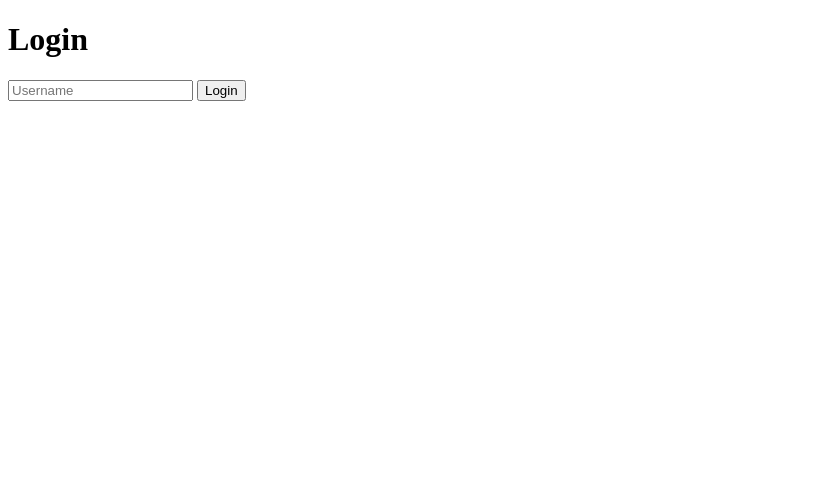
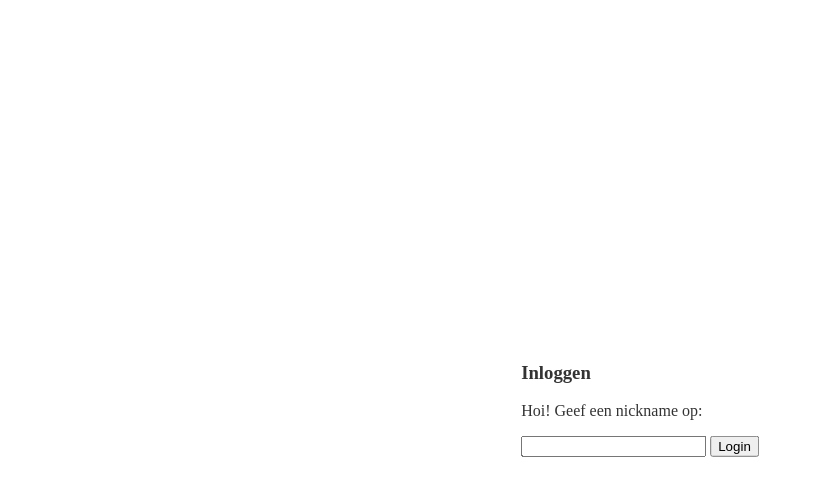
Before and after one commit to IzKuipers/Socket-rPlace-Frontend, a Svelte app: page / in a window 1280 px wide. Shown: the top 496 px of the page, without its empty margins (0-814 px from the left). Built offline with nearby package versions, Linux system fonts and the light colour scheme.

Commit message:
Begin main frontend

```diff
--- a/src/App.svelte
+++ b/src/App.svelte
@@ -1,91 +1,14 @@
-<!--
-
-  IMPORTANT NOTICE
-
-  This is a TEST FILE. Used to test the backend, nothing else. UI implementation will begin once initial backend features have been added and tested.
-
-  - Izaak Kuipers, Oct 10 2022
-
--->
 <script lang="ts">
-  import SocketIO from "socket.io-client";
-  import type { Socket } from "socket.io-client";
-  let connected = false;
-  let userData = null;
-
-  let username = "";
-  let socket: Socket;
-  let clients: any[] = [];
-  let grid: any[] = [];
-  let coins: number = 0;
-
-  let x;
-  let y;
-
-  async function login() {
-    socket = SocketIO("localhost:3190");
-
-    socket.on("server-connected", (g, c) => {
-      grid = g;
-      coins = c;
-      console.log("Connected!");
-      socket.emit("join", username, (user, coins) => {
-        userData = user;
-        connected = true;
-        console.log(user);
-        console.log(`login debuggable: `, grid, coins);
-      });
-    });
-
-    socket.on("connect_error", () => {
-      disconnect();
-    });
-
-    socket.on("update-presence", (c) => {
-      clients = c;
-      console.log(c);
-    });
-
-    socket.on("update-grid", (g) => (grid = g));
-
-    socket.on("update-coins", (c) => {
-      coins = c;
-    });
-  }
-
-  async function disconnect() {
-    socket.disconnect();
-
-    userData = null;
-    connected = false;
-  }
-
-  async function place() {
-    socket.emit("place", username, x, y, (v) => {
-      if (!v) console.error("FAIL");
-    });
-  }
+  import "./css/main.css";
+  import Login from "./lib/Login.svelte";
+  import Main from "./lib/Main.svelte";
+  import { LoggedIn } from "./ts/env";
 </script>
 
-<h1>Login</h1>
-{#if !connected}
-  <input bind:value={username} placeholder="Username" />
-  <button on:click={login}>Login</button>
-{:else}
-  <input type="number" placeholder="x" bind:value={x} />
-  <input type="number" placeholder="y" bind:value={y} />
-  <button on:click={place}>Place</button>
-  <button on:click={disconnect}>Logout</button>
-  <h3>Users</h3>
-  {#each clients as client}
-    <p>
-      {client.name}: <span style="color: {client.color}">{client.color}</span>
-    </p>
-  {/each}
-  <h3>Grid</h3>
-  {#each grid as cell}
-    <p>
-      {cell.x}x{cell.y}: <span style="color: {cell.c}">{cell.c}</span>
-    </p>
-  {/each}
-{/if}
+<div class="app">
+  {#if $LoggedIn}
+    <Main />
+  {:else}
+    <Login />
+  {/if}
+</div>
--- /dev/null
+++ b/src/css/app.css
@@ -0,0 +1,11 @@
+div.app {
+  background-color: var(--bg);
+  color: var(--fg);
+  box-sizing: border-box;
+  width: 100%;
+  height: 100%;
+  position: fixed;
+  margin: 0;
+  left: 0px;
+  top: 0px;
+}
--- /dev/null
+++ b/src/css/colors.css
@@ -0,0 +1,130 @@
+:root div.app {
+  --bg: #fff;
+  --fg: #333;
+  --border-clr: #d1d1d1;
+  --clr-red-bg: #ffc5c5;
+  --clr-red-fg: #c50000;
+  --clr-green-bg: #92ff8f;
+  --clr-green-fg: #299126;
+  --clr-yellow-bg: #ffecaa;
+  --clr-yellow-fg: #a58b2f;
+  --clr-orange-bg: #ffe1b5;
+  --clr-orange-fg: #af7011;
+  --clr-blue-bg: #8fd0ff;
+  --clr-blue-fg: #1566a0;
+  --clr-aqua-bg: #ddfff3;
+  --clr-aqua-fg: #39a17d;
+  --button-bg: #f1f1f1;
+  --button-hover-bg: #e8e8e8;
+  --button-active-bg: #e0e0e0;
+  --zermelo-appointment-bg: var(--button-bg);
+}
+
+@media screen and (prefers-color-scheme: dark) {
+  :root div.app {
+    --bg: #222;
+    --fg: #ccc;
+    --border-clr: #434343;
+    --clr-red-bg: #452929;
+    --clr-red-fg: #ff7e7e;
+    --clr-green-bg: #283e28;
+    --clr-green-fg: #a8ffa6;
+    --clr-yellow-bg: #49432e;
+    --clr-yellow-fg: #ffe073;
+    --clr-orange-bg: #543d1b;
+    --clr-orange-fg: #ffad32;
+    --clr-blue-bg: #273a48;
+    --clr-blue-fg: #96d3ff;
+    --clr-aqua-fg: #79ffd0;
+    --clr-aqua-bg: #214538;
+    --button-bg: #313131;
+    --button-hover-bg: #414141;
+    --button-active-bg: #262626;
+    --zermelo-appointment-bg: #262626;
+  }
+}
+
+.clr-red,
+.clr-red * {
+  background-color: var(--clr-red-bg) !important;
+  color: var(--clr-red-fg) !important;
+}
+
+.clr-green,
+.clr-green * {
+  background-color: var(--clr-green-bg) !important;
+  color: var(--clr-green-fg) !important;
+}
+
+.clr-blue,
+.clr-blue * {
+  background-color: var(--clr-blue-bg) !important;
+  color: var(--clr-blue-fg) !important;
+}
+
+.clr-orange,
+.clr-orange * {
+  background-color: var(--clr-orange-bg) !important;
+  color: var(--clr-orange-fg) !important;
+}
+
+.clr-yellow,
+.clr-yellow * {
+  background-color: var(--clr-yellow-bg) !important;
+  color: var(--clr-yellow-fg) !important;
+}
+
+.clr-aqua,
+.clr-aqua * {
+  background-color: var(--clr-aqua-bg) !important;
+  color: var(--clr-aqua-fg) !important;
+}
+
+.hover-clr-red:hover,
+.hover-clr-red:hover * {
+  background-color: var(--clr-red-bg) !important;
+  color: var(--clr-red-fg) !important;
+}
+
+.hover-clr-green:hover,
+.hover-clr-green:hover * {
+  background-color: var(--clr-green-bg) !important;
+  color: var(--clr-green-fg) !important;
+}
+
+.hover-clr-blue:hover,
+.hover-clr-blue:hover * {
+  background-color: var(--clr-blue-bg) !important;
+  color: var(--clr-blue-fg) !important;
+}
+
+.hover-clr-orange:hover,
+.hover-clr-orange:hover * {
+  background-color: var(--clr-orange-bg) !important;
+  color: var(--clr-orange-fg) !important;
+}
+
+.hover-clr-yellow:hover,
+.hover-clr-yellow:hover * {
+  background-color: var(--clr-yellow-bg) !important;
+  color: var(--clr-yellow-fg) !important;
+}
+
+.hover-clr-aqua:hover,
+.hover-clr-aqua:hover * {
+  background-color: var(--clr-aqua-bg) !important;
+  color: var(--clr-aqua-fg) !important;
+}
+
+div.settings {
+  background-color: #0004;
+  opacity: 0;
+  visibility: hidden;
+}
+
+div.settings.show,
+div.ca.settingswindow.show {
+  visibility: visible;
+  opacity: 1;
+  margin-top: 0;
+}
--- /dev/null
+++ b/src/css/general.css
@@ -0,0 +1,10 @@
+div.ca {
+  position: absolute;
+  top: 50%;
+  left: 50%;
+  transform: translate(-50%, -50%);
+  -o-transform: translate(-50%, -50%);
+  -ms-transform: translate(-50%, -50%);
+  -moz-transform: translate(-50%, -50%);
+  -webkit-transform: translate(-50%, -50%);
+}
--- /dev/null
+++ b/src/css/main.css
@@ -0,0 +1,4 @@
+@import url("./general.css");
+@import url("./login.css");
+@import url("./colors.css");
+@import url("./app.css");
--- /dev/null
+++ b/src/lib/Login.svelte
@@ -0,0 +1,9 @@
+<script lang="ts">
+</script>
+
+<div class="ca">
+  <h3>Inloggen</h3>
+  <p>Hoi! Geef een nickname op:</p>
+  <input />
+  <button class="full suggested">Login</button>
+</div>
--- /dev/null
+++ b/src/lib/Main.svelte
@@ -0,0 +1 @@
+<div class="main">Logged In</div>
--- /dev/null
+++ b/src/ts/auth/main.ts
@@ -0,0 +1,14 @@
+import SocketIO from "socket.io-client";
+import { sockIO, UserData } from "./../env";
+
+export async function connect(server: string) {
+  const sock = SocketIO(server);
+  sockIO.set(sock);
+
+  sock.on("connect-error", disconnect);
+}
+
+export function disconnect() {
+  sockIO.set(null);
+  UserData.set(null);
+}
--- /dev/null
+++ b/src/ts/env.ts
@@ -0,0 +1,7 @@
+import type { Socket } from "socket.io-client";
+import { writable, type Writable } from "svelte/store";
+import type { User } from "./user/interface";
+
+export const LoggedIn: Writable<boolean> = writable<boolean>(false);
+export const UserData: Writable<User> = writable<User>(null);
+export const sockIO: Writable<Socket> = writable<Socket>(null);
--- /dev/null
+++ b/src/ts/user/interface.ts
@@ -0,0 +1,6 @@
+export interface User {
+  online: boolean;
+  name: string;
+  color: string;
+  coins: number;
+}
```
Also changed, not shown: src/olApp.svelte (added, +91 -0 lines), src/css/login.css (added).
